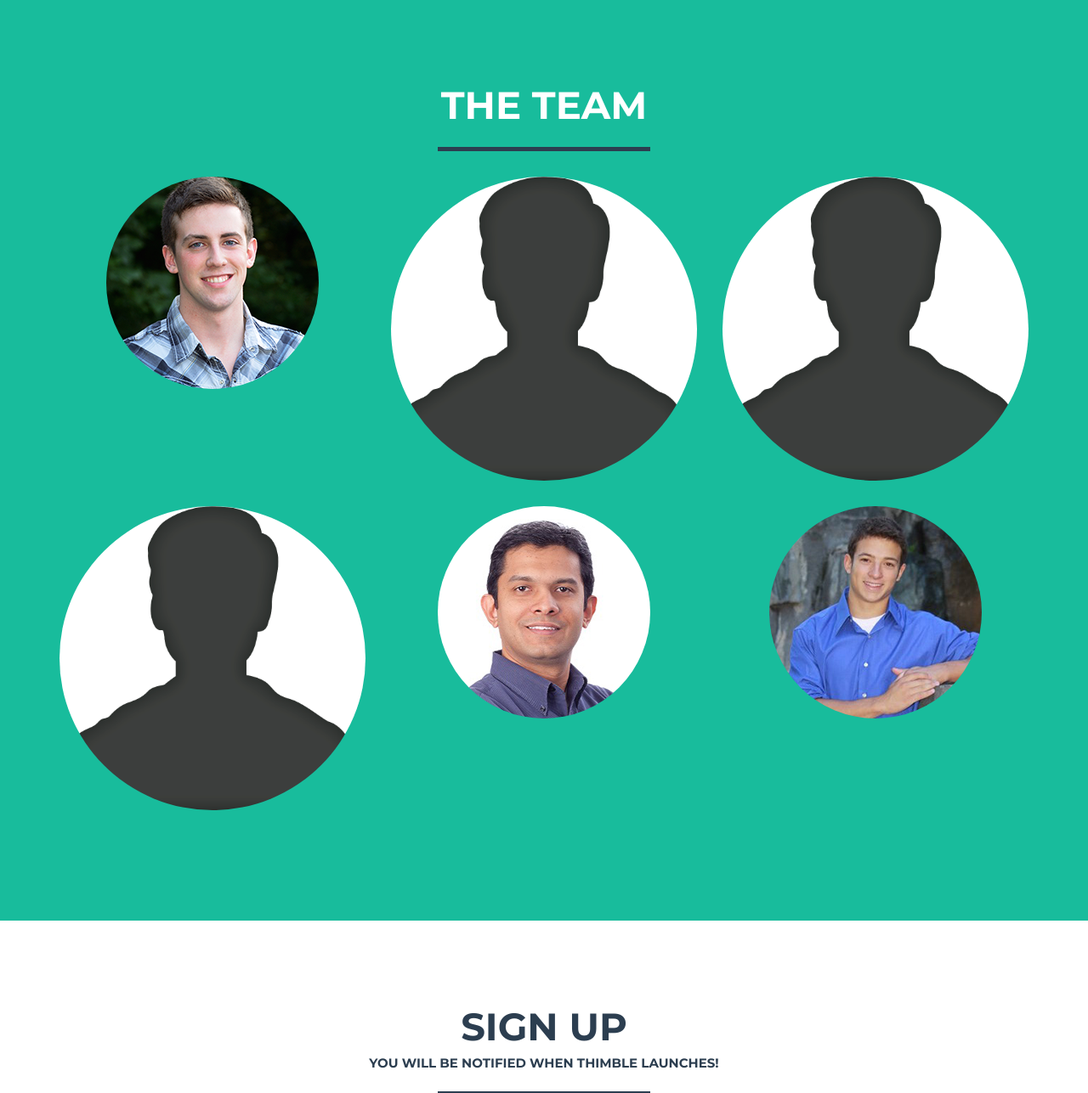
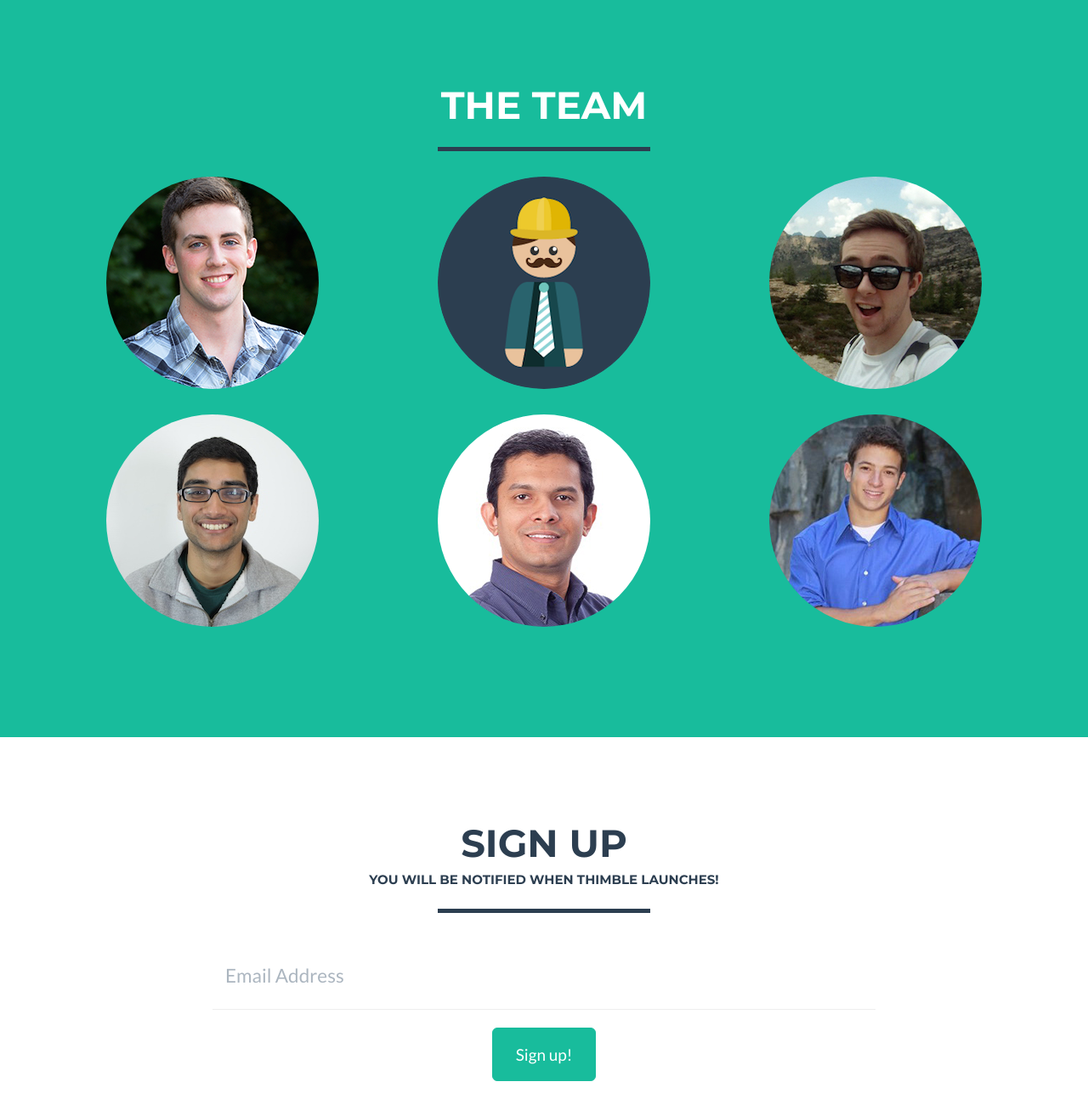
Before and after one commit to salilgupta1/thimble, a Django app: page / in a window 1280 px wide. Shown: the part 1122-2409 px from the top of the page at 85% size. Run offline with Django 3.2, Linux system fonts and the light colour scheme; parts of the project's set-up code (start-up, migrations or seed data) failed here and were passed over; some libraries are stand-ins or nearby versions.

Commit message:
Add and optimize team pictures

```diff
--- a/thimble/apps/landingpage/templates/landingpage/index.html
+++ b/thimble/apps/landingpage/templates/landingpage/index.html
@@ -154,7 +154,7 @@
                               <p>Nihar Bobba</p>
                             </div>
                         </div>
-                        <img src="{%static 'landingpage/img/default_face.png'%}" class="img-responsive" alt="">
+                        <img src="{%static 'landingpage/img/profile.png'%}" class="img-responsive" alt="">
                     </a>
                 </div>
                 <div class="col-sm-4 portfolio-item">
@@ -164,7 +164,7 @@
                               <p>Ryan Madden</p>
                             </div>
                         </div>
-                        <img src="{%static 'landingpage/img/default_face.png'%}" class="img-responsive" alt="">
+                        <img src="{%static 'landingpage/img/Ryan_Madden.jpg'%}" class="img-responsive" alt="">
                     </a>
                 </div>
                 <div class="col-sm-4 portfolio-item">
@@ -174,7 +174,7 @@
                               <p>Salil Gupta</p>
                             </div>
                         </div>
-                        <img src="{%static 'landingpage/img/default_face.png'%}" class="img-responsive" alt="">
+                        <img src="{%static 'landingpage/img/Salil_Gupta.jpeg'%}" class="img-responsive" alt="">
                     </a>
                 </div>
                 <div class="col-sm-4 portfolio-item">
```
Also changed, not shown: thimble/apps/landingpage/static/landingpage/img/Chacko_Poothicote.png, thimble/apps/landingpage/static/landingpage/img/Clayton_Gentry.png, thimble/apps/landingpage/static/landingpage/img/Henry_Spindell.png, thimble/apps/landingpage/static/landingpage/img/Ryan_Madden.jpg (added), thimble/apps/landingpage/static/landingpage/img/Salil_Gupta.jpeg (added), thimble/apps/landingpage/static/landingpage/img/default_face.png, thimble/apps/landingpage/static/landingpage/img/ednulogo.jpg, thimble/apps/landingpage/static/landingpage/img/profile.png, thimble/apps/landingpage/static/landingpage/img/thimble_logo.png.
